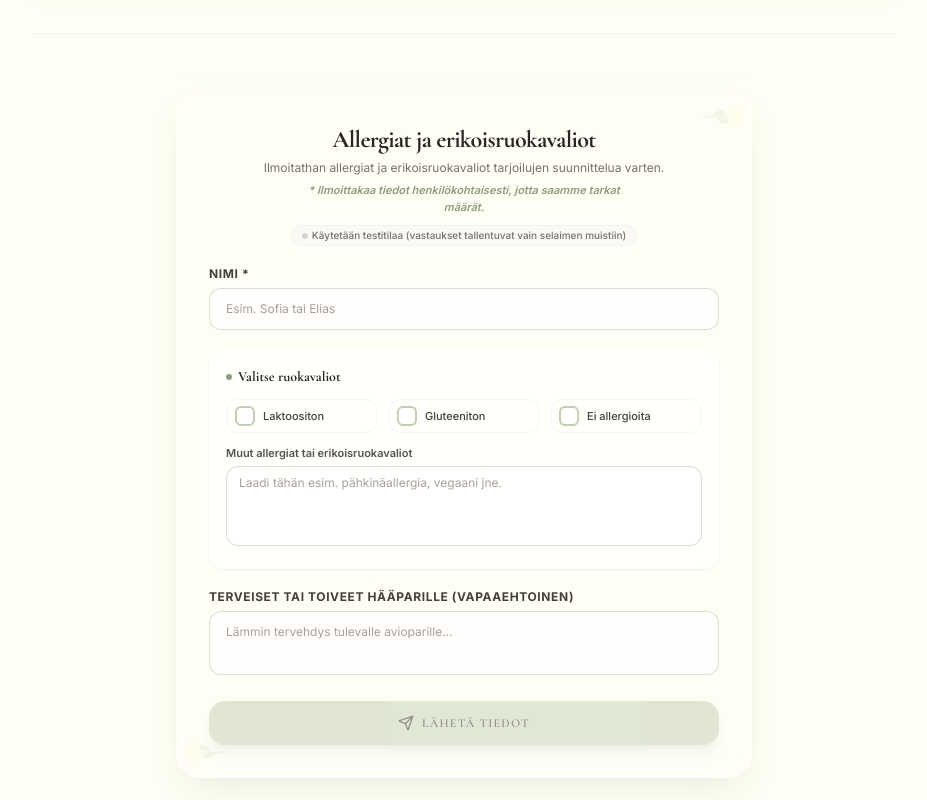
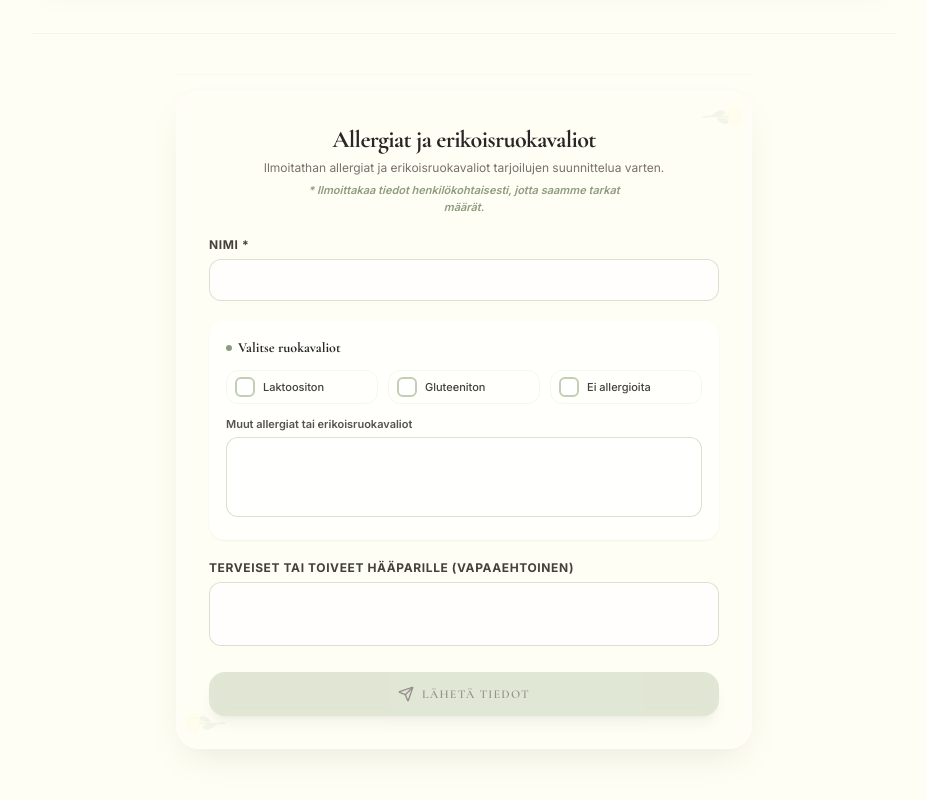
Before and after one commit to SNiem1/h-kutsut, a React (Vite) app: page / in a window 1280 px wide. Shown: the part 2020-2820 px from the top of the page, without its empty margins (176-1103 px from the left). Built offline with nearby package versions, Linux system fonts and the light colour scheme.

Commit message:
refactor: clean up RSVP form UI
Remove the connection status indicator and clear the input placeholder to improve the form's visual minimalist aesthetic.

```diff
--- a/src/components/RSVPForm.tsx
+++ b/src/components/RSVPForm.tsx
@@ -145,17 +145,6 @@ export const RSVPForm: React.FC<RSVPFormProps> = ({ onAddResponse, web3FormsConf
               <p className="font-sans text-[11px] text-[#8E9C7F] font-semibold mt-1.5 leading-relaxed italic max-w-xs mx-auto">
                 * Ilmoittakaa tiedot henkilökohtaisesti, jotta saamme tarkat määrät.
               </p>
-              {web3FormsConfig.accessKey ? (
-                <div className="mt-2 inline-flex items-center gap-1 rounded-full bg-emerald-50 px-2.5 py-0.5 text-[10px] font-sans font-medium text-emerald-800 border border-emerald-100/60 select-none">
-                  <span className="h-1.5 w-1.5 rounded-full bg-emerald-500 animate-pulse" />
-                  Yhdistetty sähköpostiin (Web3Forms)
-                </div>
-              ) : (
-                <div className="mt-2 inline-flex items-center gap-1 rounded-full bg-[#FAF9F5] px-2.5 py-0.5 text-[10px] font-sans font-medium text-stone-500 border border-stone-200/40 select-none">
-                  <span className="h-1.5 w-1.5 rounded-full bg-stone-300" />
-                  Käytetään testitilaa (vastaukset tallentuvat vain selaimen muistiin)
-                </div>
-              )}
             </div>
 
             {/* Guest Name input with smooth focus boundary transition */}
@@ -170,7 +159,7 @@ export const RSVPForm: React.FC<RSVPFormProps> = ({ onAddResponse, web3FormsConf
                 required
                 value={name}
                 onChange={(e) => setName(e.target.value)}
-                placeholder="Esim. Sofia tai Elias"
+                placeholder=""
                 className="w-full rounded-xl px-4 py-3 font-sans text-xs text-stone-800 placeholder-stone-400 glass-input"
               />
             </div>
@@ -252,7 +241,7 @@ export const RSVPForm: React.FC<RSVPFormProps> = ({ onAddResponse, web3FormsConf
                   rows={2}
                   value={otherAllergies}
                   onChange={(e) => handleOtherAllergiesChange(e.target.value)}
-                  placeholder="Laadi tähän esim. pähkinäallergia, vegaani jne."
+                  placeholder=""
                   className="w-full rounded-xl px-3 py-2 text-xs font-sans text-stone-800 placeholder-stone-400 focus:outline-none transition-smooth glass-input h-20 resize-none"
                 />
               </div>
@@ -269,7 +258,7 @@ export const RSVPForm: React.FC<RSVPFormProps> = ({ onAddResponse, web3FormsConf
                 rows={2}
                 value={message}
                 onChange={(e) => setMessage(e.target.value)}
-                placeholder="Lämmin tervehdys tulevalle avioparille..."
+                placeholder=""
                 className="w-full rounded-xl px-4 py-3 font-sans text-xs text-stone-800 placeholder-stone-400 focus:outline-none transition-smooth glass-input h-16 resize-none"
               />
             </div>
```
